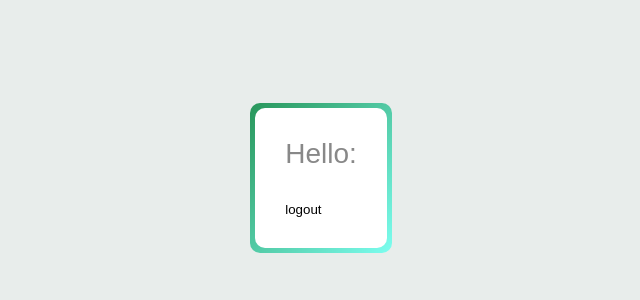
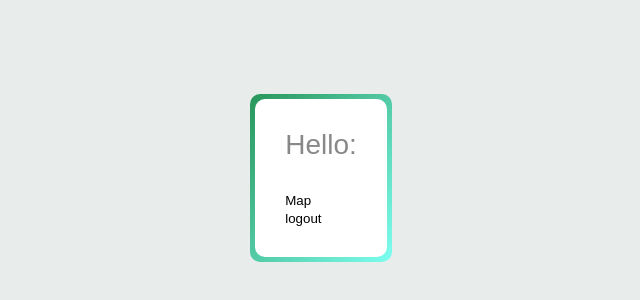
Before and after one commit to JimmyJames22/commutr, a React (Create React App) app in the folder frontend/: page / in a window 1280 px wide. Shown: the part 222-522 px from the top of the page, without its empty margins (319-959 px from the left). Built offline with nearby package versions, Linux system fonts and the light colour scheme; sample sign-in values are in the browser's storage.

Commit message:
Beginning work on Map

```diff
--- a/frontend/package.json
+++ b/frontend/package.json
@@ -3,6 +3,7 @@
   "version": "0.1.0",
   "private": true,
   "dependencies": {
+    "@react-google-maps/api": "^2.10.2",
     "@testing-library/jest-dom": "^5.16.4",
     "@testing-library/react": "^13.1.1",
     "@testing-library/user-event": "^13.5.0",
--- a/frontend/src/components/HomePage.js
+++ b/frontend/src/components/HomePage.js
@@ -1,6 +1,7 @@
 import { useState, useEffect } from 'react';
 import { Navigate } from 'react-router-dom';
 import LogoutButton from './LogoutButton';
+import Map from './Map';
 
 function HomePage() {
 
@@ -18,6 +19,7 @@ function HomePage() {
         <form>
             <div className="form-inner">
                 <h2>Hello: {data.nameFirst} {data.nameLast}</h2>
+                <Map/>
                 <LogoutButton />
             </div>
         </form>
--- a/frontend/src/components/Map.js
+++ b/frontend/src/components/Map.js
@@ -0,0 +1,10 @@
+function Map() {
+
+    return(
+            <div className="map-wrapper-div">
+                <button >Map</button>
+            </div>
+    )
+}
+
+export default Map
```
Also changed, not shown: 1 other file (tests, documents, lock files or other folders).
